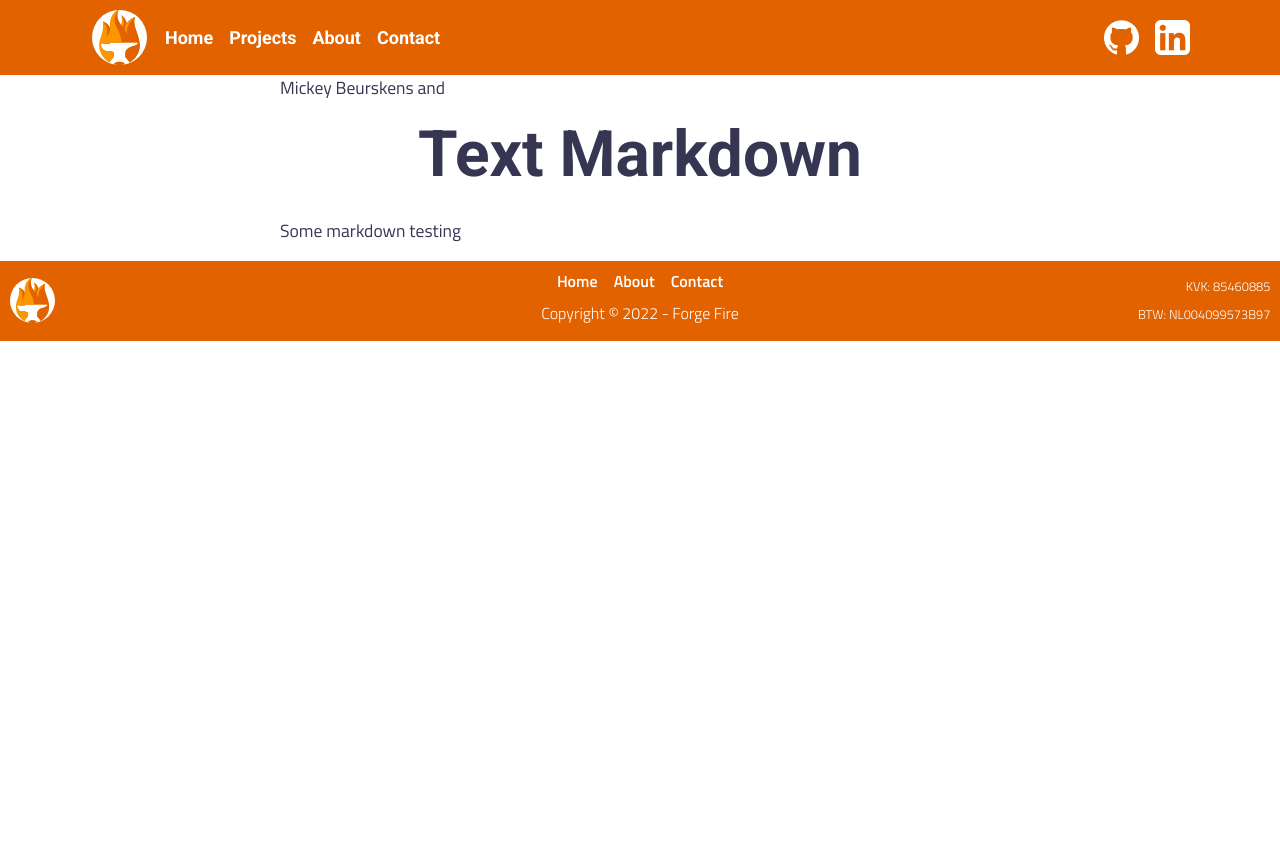
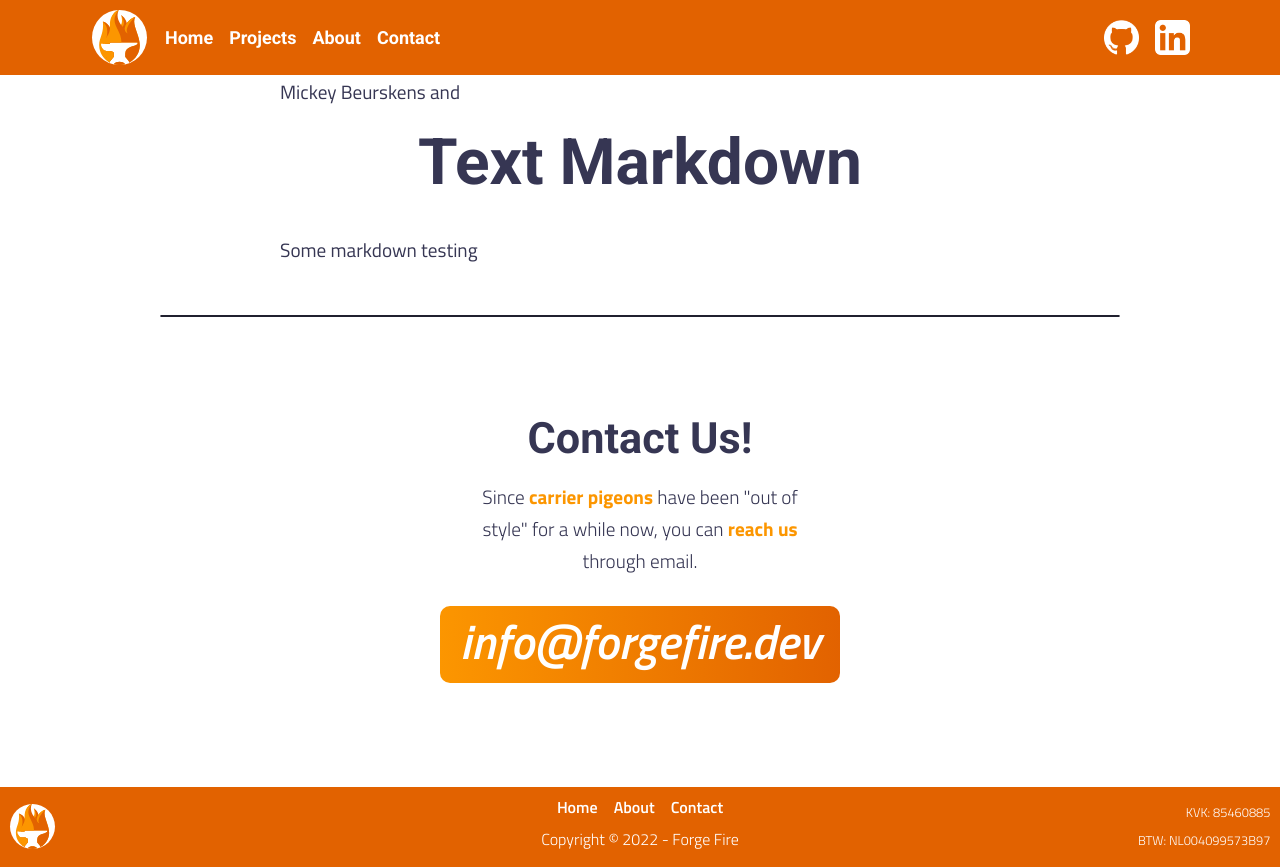
Before and after one commit to mickeybeurskens/forgefire-website, a Next.js app: page /posts/analyzing_the_forge_fire_website in a window 1280 px wide. Before the commit the page ends 800 px from the top, so only its background shows below. Built offline with nearby package versions, Linux system fonts and the light colour scheme.

Commit message:
Style posts

```diff
--- a/pages/posts/[slug].js
+++ b/pages/posts/[slug].js
@@ -1,16 +1,33 @@
 import React from 'react'
 import { useRouter } from 'next/router'
 import { getAllPosts, getPostBySlug } from '../../lib/post'
+import Contact from '../../components/Contact'
 import ReactMarkdown from 'react-markdown'
 import styles from '../../styles/posts.module.scss'
+import Divider from '../../components/Divider'
+
+const PostHero = ({img_path}) => {
+  return (
+      <div style={{backgroundImage: 'url(' + img_path + ')',
+        backgroundPosition: 'center',
+        backgroundSize: 'cover',
+        backgroundRepeat: 'no-repeat',
+        height: 200}}/>
+  )
+}
 
 const Post = ({post}) => {
   const router = useRouter()
   const { id } = router.query
   return (
-    <div className={styles.posts}>
-      <p>{post.author} and {id} </p>
-      <ReactMarkdown>{post.content}</ReactMarkdown>
+    <div>
+      {/* <PostHero img_path={post.img_path}/> */}
+      <div className={styles.posts}>
+        <p>{post.author} and {id} </p>
+        <ReactMarkdown>{post.content}</ReactMarkdown>
+      </div>
+      <Divider/>
+      <Contact/>
     </div>
   )
 }
@@ -21,6 +38,7 @@ const getStaticProps = async ({ params }) => {
     'date',
     'slug',
     'author',
+    'img_path',
     'content'
   ])
 return {
--- a/styles/contact.module.scss
+++ b/styles/contact.module.scss
@@ -1,8 +1,8 @@
 @import "default_style";
 
 .margin{
-  margin-top: 5rem;
-  margin-bottom: 8rem;
+  margin-top: 6rem;
+  margin-bottom: 6.5rem;
 }
 
 .title {
--- a/styles/posts.module.scss
+++ b/styles/posts.module.scss
@@ -2,12 +2,12 @@
 
 .posts h1 {
   text-align: center;
-  margin-bottom: 1.5rem;
+  margin-bottom: 2rem;
 }
 
 .posts h2 {
   text-align: center;
-  margin-bottom: 1.5rem;
+  margin-bottom: 2rem;
 }
 
 .posts {
@@ -17,26 +17,49 @@
 
 .posts p {
   margin: auto;
-  font-size: 1.1rem;
+  font-size: 1.2rem;
   font-weight: 400;
   max-width: 45rem;
   margin-bottom: 1rem;
+  line-height: 2.1rem;
 }
 
 .posts img {
+  display: block;
+  margin: auto;
   max-width: 600px;
   max-height: 600px;
+  border-radius: 20px;
+  margin-top: 3rem;
+  margin-bottom: 3rem;
 }
 
 .posts li {
   font-weight: 600;
   margin: 0.4rem;
-
+  font-size: 1.1rem;
+  color: $c-white;
 }
 
 .posts ul {
+  padding: 2rem;
   margin: auto;
+  margin-top: 3rem;
+  margin-bottom: 3rem;
   max-width: 40rem;
   background-color: $c-main-2;
+  background: linear-gradient(-87.43deg, $c-yellow-orange 0%,
+    $c-spanish-orange 100%);
   border-radius: 1rem;
+  list-style-type: circle;
 }
+
+.posts a{
+  border-radius: 4px;
+  padding: 0 3px;
+  color: $c-yellow-orange;
+}
+
+.posts a:hover {
+  color: $c-yellow-orange;
+}
```
